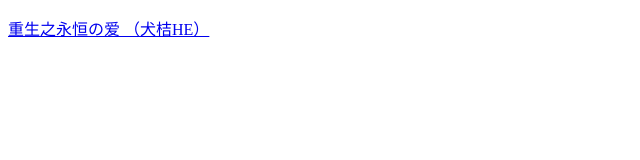
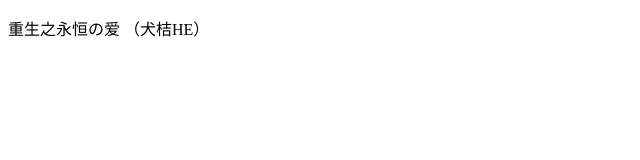
Before and after one commit to kikyou5/kikyou5.github.io, a plain HTML site: page index.html in a window 1280 px wide. Shown: the whole page, without its empty margins (0-640 px from the left). Drawn offline with Linux system fonts and the light colour scheme.

Commit message:
Update index.html

```diff
--- a/index.html
+++ b/index.html
@@ -4,6 +4,6 @@
         <title> hello </title>
     </head>
     <body>
-        <p><a href="http://www.yahoo.com">重生之永恒の爱 （犬桔HE）</a></p>
+        <p>重生之永恒の爱 （犬桔HE）</p>
     </body>
 </html>
```
